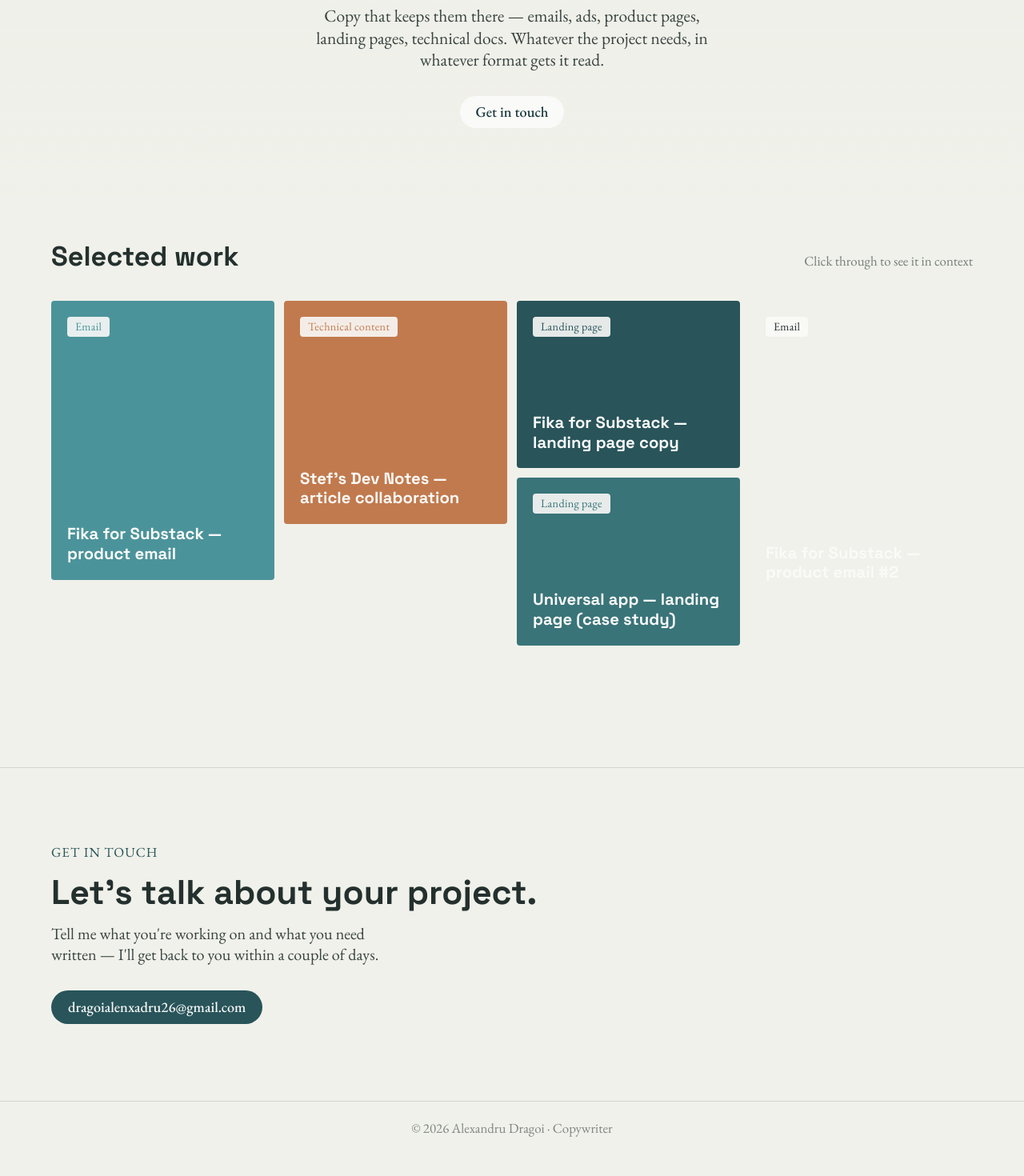
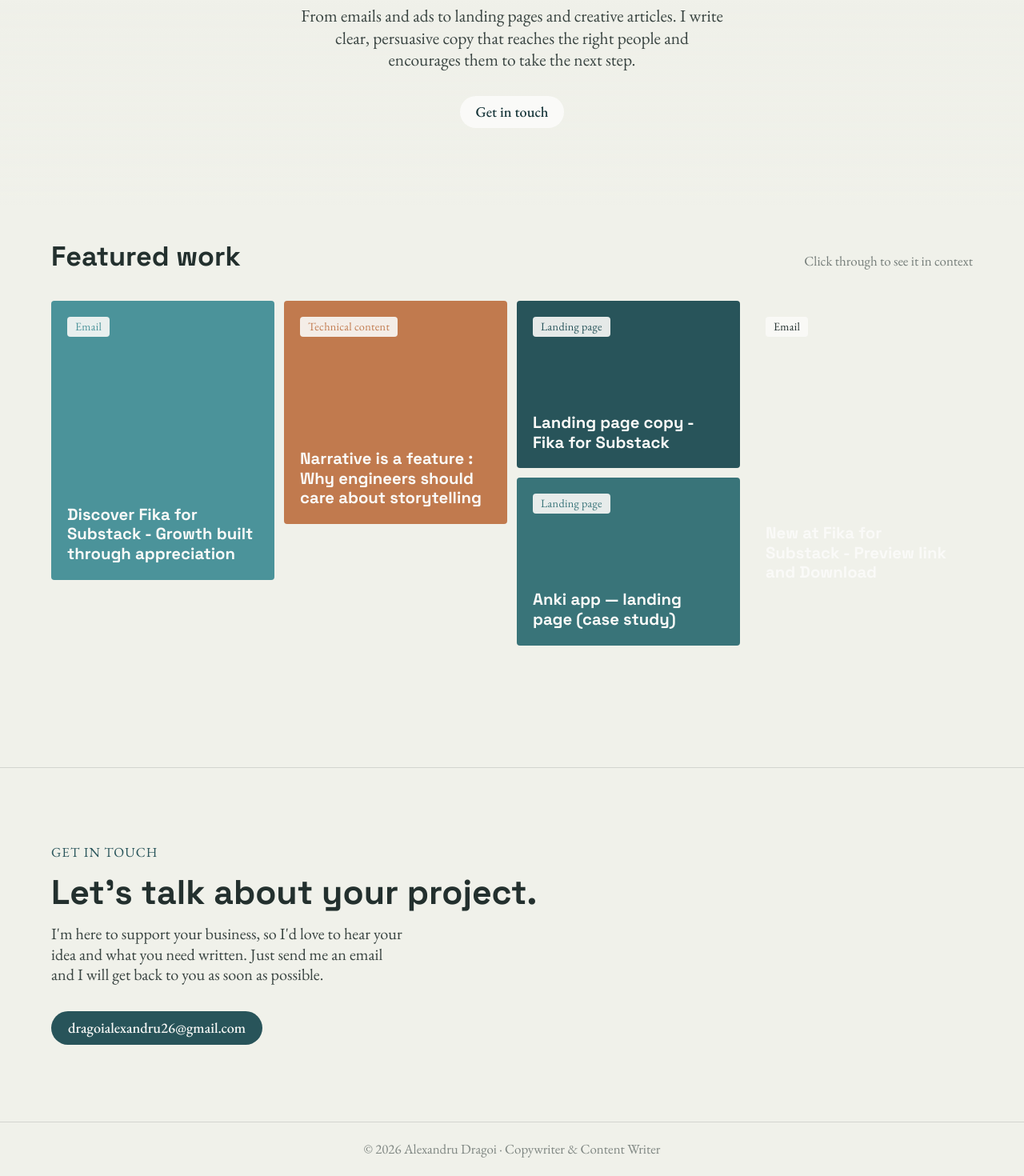
Before and after one commit to AlexDragoi7/copy-video-portfolio, a Next.js app: page / in a window 1280 px wide. Shown: the part 374-1844 px from the top of the page at 80% size. Before the commit the page ends 1819 px from the top, so only its background shows below. Built offline with nearby package versions, Linux system fonts and the light colour scheme.

Commit message:
Updated copy text

```diff
--- a/components/Contact.tsx
+++ b/components/Contact.tsx
@@ -12,11 +12,12 @@
           Let&apos;s talk about your project.
         </h2>
         <p className="mb-8 max-w-[46ch] text-[15.5px] leading-[1.65] text-text/90">
-          Tell me what you&apos;re working on and what you need written — I&apos;ll get back to
-          you within a couple of days.
+          I&apos;m here to support your business, so I&apos;d love to hear your idea and what you need written. Just send me an email and I will get back to you as soon as possible.
+          {/* Tell me what you&apos;re working on and what you need written — I&apos;ll get back to
+          you within a couple of days. */}
         </p>
         <a href="mailto:dragoialenxadru26@gmail.com" className="btn btn-primary">
-          dragoialenxadru26@gmail.com
+          dragoialexandru26@gmail.com
         </a>
       </div>
     </section>
--- a/components/Footer.tsx
+++ b/components/Footer.tsx
@@ -1,7 +1,7 @@
 export default function Footer() {
   return (
     <footer className="border-t border-divider py-6 text-center text-[13px] text-text/55">
-      © 2026 Alexandru Dragoi · Copywriter
+      © 2026 Alexandru Dragoi · Copywriter & Content Writer
     </footer>
   );
 }
--- a/components/Hero.tsx
+++ b/components/Hero.tsx
@@ -2,7 +2,7 @@
 
 import { useEffect, useState } from "react";
 
-const HEADLINE = "Words that\nmove people.";
+const HEADLINE = "Copy that\ndrives action";
 
 export default function Hero() {
   const [typedCount, setTypedCount] = useState(0);
@@ -41,7 +41,7 @@
         }}
       />
       <div className="relative z-[1] flex min-h-[60vh] flex-col items-center justify-center px-5 py-14 text-center sm:px-8 sm:py-20 lg:px-16 lg:py-24">
-        <span className="mb-5 block text-[13px] tracking-[0.08em] uppercase">Copywriter</span>
+        <span className="mb-5 block text-[13px] tracking-[0.08em] uppercase">Copywriter & Content Writer</span>
         <h1 className="mb-6 min-h-[2.2em] max-w-[18ch] font-heading text-[clamp(38px,6.5vw,72px)] leading-[1.08] tracking-[-0.01em]">
           {line1 || ""}
           <span
@@ -56,8 +56,7 @@
           />
         </h1>
         <p className="mx-auto mb-8 max-w-[52ch] text-[16.5px] leading-[1.65] text-text/90">
-          Copy that keeps them there — emails, ads, product pages, landing pages, technical docs.
-          Whatever the project needs, in whatever format gets it read.
+          From emails and ads to landing pages and creative articles. I write clear, persuasive copy that reaches the right people and encourages them to take the next step.
         </p>
         <div className="flex flex-wrap gap-3">
           <a href="#contact" className="btn border-none bg-neutral-100 text-accent-900">
--- a/components/WorkGrid.tsx
+++ b/components/WorkGrid.tsx
@@ -86,7 +86,7 @@
     <>
       <section id="work" className="mb-10 px-5 pb-18 sm:px-8 sm:pb-24 lg:px-16 lg:pb-28">
         <div className="mb-8 flex items-baseline justify-between gap-4">
-          <h2 className="font-heading text-[clamp(24px,3vw,32px)]">Selected work</h2>
+          <h2 className="font-heading text-[clamp(24px,3vw,32px)]">Featured work</h2>
           <span className="text-[13px] text-text/60">Click through to see it in context</span>
         </div>
 
--- a/lib/projects.json
+++ b/lib/projects.json
@@ -2,43 +2,45 @@
   {
     "id": "fika-email",
     "type": "Email",
-    "title": "Fika for Substack — product email",
+    "title": "Discover Fika for Substack - Growth built through appreciation",
     "ratio": "4/5",
     "image": "/work/fika-email-1.png",
     "emailSubject": "Discover Fika for Substack — Growth built through appreciation",
     "emailSender": "Stefania Barabas",
     "emailContent": "For a long time, I wanted to build something special for my community, where people can feel genuinely appreciated for their content.\r\n\r\nI invite you to try Fika for Substack and share your feedback, so you can enjoy new features and shape this application.\r\n\r\nFika for Substack enables you, as a reader or writer, to have a cozy virtual space where you can offer your admiration to someone else in a sweet way 🍰, using the Swedish 'Fika' concept — a break filled with cakes, baked goods and coffee.\r\n\r\nDiscover how you can use the app:\r\n\r\n- Every week, a fresh cake with 12 slices appears\r\n- You take a slice by leaving a small note of appreciation for someone whose content made an impact in your life\r\n- It can be a writer you follow, a fellow reader, a friend, the host (that's me 😊), or just \"the table\"\r\n- A public appreciation wall keeps every slice forever\r\n- The cake resets every week, but the appreciation wall builds up week by week\r\n\r\nNo accounts, no signup, no follower counts.\r\n\r\nCheck out the app at Fika for Substack and follow @StefsDevNotes to receive more updates and news about its development.\r\n\r\nThank you,\r\n\r\nStefania",
-    "description": "Lorem ipsum dolor sit amet, consectetur adipiscing elit, sed do eiusmod tempor incididunt ut labore et dolore magna aliqua. Ut enim ad minim veniam, quis nostrud exercitation ullamco laboris nisi ut aliquip ex ea commodo consequat. Duis aute irure dolor in reprehenderit in voluptate velit esse cillum dolore eu fugiat nulla pariatur. Excepteur sint occaecat cupidatat non proident, sunt in culpa qui officia deserunt mollit anim id est laborum."
+    "description": "This email was written for Stefania Barabas, as part of an email campaign aiming to promote her newly built application - \"Fika for Substack\". \r\n\r\nIn this introductory email, I invited users to try the app through a friendly language, explaining the main features clearly and concisely."
   },
   {
     "id": "technical-content",
     "type": "Technical content",
-    "title": "Stef's Dev Notes — article collaboration",
+    "title": "Narrative is a feature : Why engineers should care about storytelling",
     "ratio": "1/1",
+    "image": "/work/article-preview.png",
     "href": "https://stefsdevnotes.substack.com/p/engineer-storytelling-skills",
-    "image": "/work/article-preview.png"
+    "description": "Article wrote in collaboration with Stefania Barabas for her Substack newsletter - Stef's Dev Notes.\r\n \r\nI provided the content about the importance of delivering a good documentation, through my expertise on writing technical procedures."
   },
   {
     "id": "fika-landing",
     "type": "Landing page",
-    "title": "Fika for Substack — landing page copy",
+    "title": "Landing page copy - Fika for Substack",
     "ratio": "4/3",
+    "image": "/work/fika-landing.png",
     "href": "https://fika-for-substack.vercel.app/",
-    "image": "/work/fika-landing.png"
+    "description": "I wrote the text for the landing page of \"Fika for Substack\". \r\n\r\nThe application is insanely fun, hereby inviting you to try it - link below."
   },
   {
     "id": "fika-email-2",
     "type": "Email",
-    "title": "Fika for Substack — product email #2",
+    "title": "New at Fika for Substack - Preview link and Download",
     "ratio": "3/4",
     "image": "/work/fika-email-2.png",
-    "emailContent": "Hi there,\r\n\r\nFirst of all, a massive \"THANK YOU ❤️\" for your feedback.\r\n\r\nBecause of this, I've just released two improvements in Fika for Substack, aimed at answering your requests and providing you a better user experience.\r\n\r\n[CTA - Explore Fika for Substack]\r\n\r\nWhat's new in Fika for Substack:\r\n\r\nPreview link — A flagship feature allowing you to open the shareable note in a new tab, alongside three new actions.\r\n\r\nTo use it, create a note and in the appearing modal, select \"Preview link\". On the new tab, you can select to:\r\n\r\n- Copy note & open Substack — copies the note's message plus a shareable link to the clipboard, then opens Substack in a new tab, so the user can paste it into a note.\r\n- Pass a slice to someone — a call-to-action directing the user back into the \"Pour a coffee, take a slice\" flow and enabling them to take a slice.\r\n- Subscribe to the person who received the note — if the recipient maps to a Substack profile, a direct link to their page is showcased.\r\n\r\nDownload — this feature enables you to share your slice to other social media channels, or save it as an image for yourself.\r\n\r\nFika for Substack is evolving with you, so join me in building new features. I'd appreciate it if you could help by providing feedback using this form.\r\n\r\nUntil next time,\r\nStefania",
-    "description": "Test description here."
+    "emailContent": "Hi there,\r\n\r\nFirst of all, a massive \"THANK YOU ❤️\" for your feedback.\r\n\r\nBecause of this, I've just released two improvements in Fika for Substack, aimed at answering your requests and providing you a better user experience.\r\n\r\n[CTA - Explore Fika for Substack]\r\n\r\nWhat's new in Fika for Substack:\r\n\r\nPreview link — A flagship feature allowing you to open the shareable note in a new tab, alongside three new actions.\r\n\r\nTo use it, create a note and in the appearing modal, select \"Preview link\". On the new tab, you can select to:\r\n\r\n- Copy note & open Substack — copies the note's message plus a shareable link to the clipboard, then opens Substack in a new tab, so the user can paste it into a note.\r\n\r\n- Pass a slice to someone — a call-to-action directing the user back into the \"Pour a coffee, take a slice\" flow and enabling them to take a slice.\r\n\r\n- Subscribe to the person who received the note — if the recipient maps to a Substack profile, a direct link to their page is showcased.\r\n\r\nDownload — this feature enables you to share your slice to other social media channels, or save it as an image for yourself.\r\n\r\nFika for Substack is evolving with you, so join me in building new features. I'd appreciate it if you could help by providing feedback using this form.\r\n\r\nUntil next time,\r\nStefania",
+    "description": "The second email in \"Fika for Substack\" promotional email campaign.\r\n\r\nThe copy detailed two new important features of the application. The open rate of the email (and engagement) improved from 39.7% to 51.8%."
   },
   {
-    "id": "universal-app",
+    "id": "anki-app",
     "type": "Landing page",
-    "title": "Universal app — landing page (case study)",
+    "title": "Anki app — landing page (case study)",
     "ratio": "4/3",
     "description": "Test description"
   }
```
